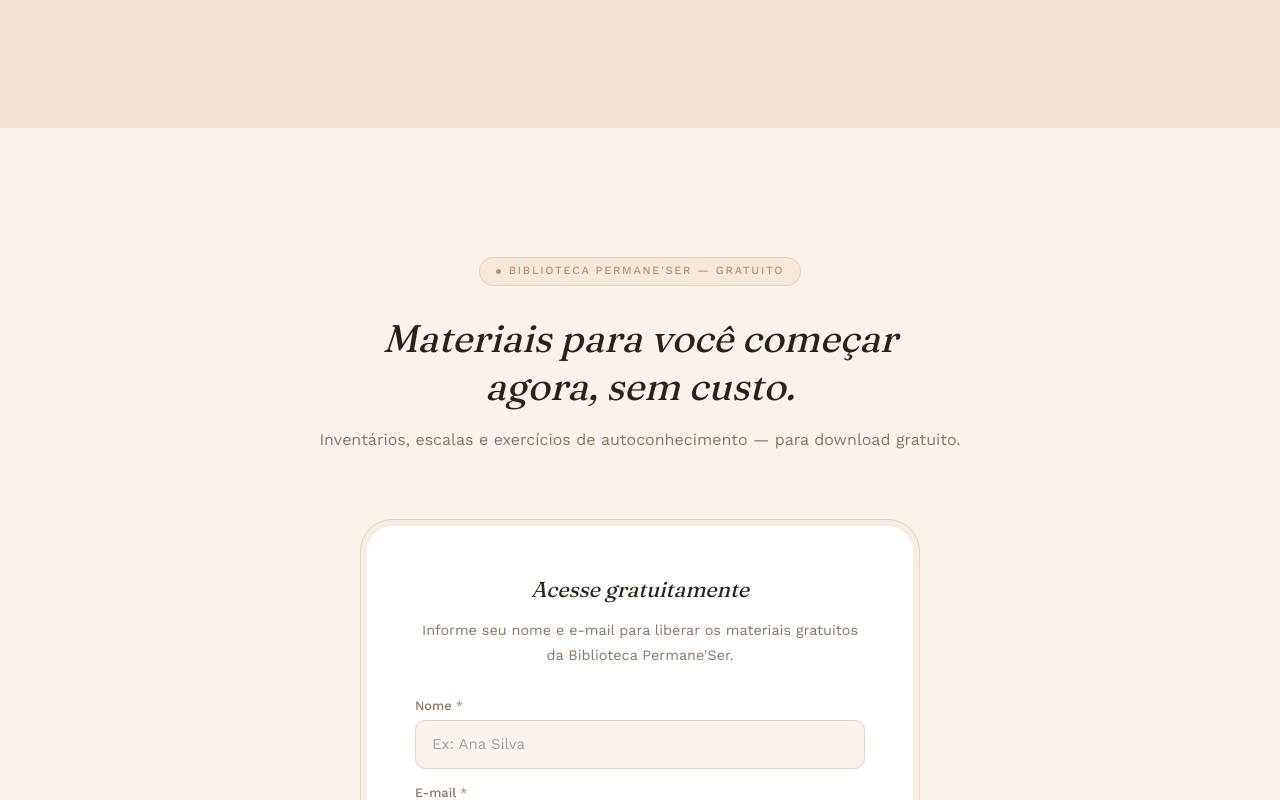
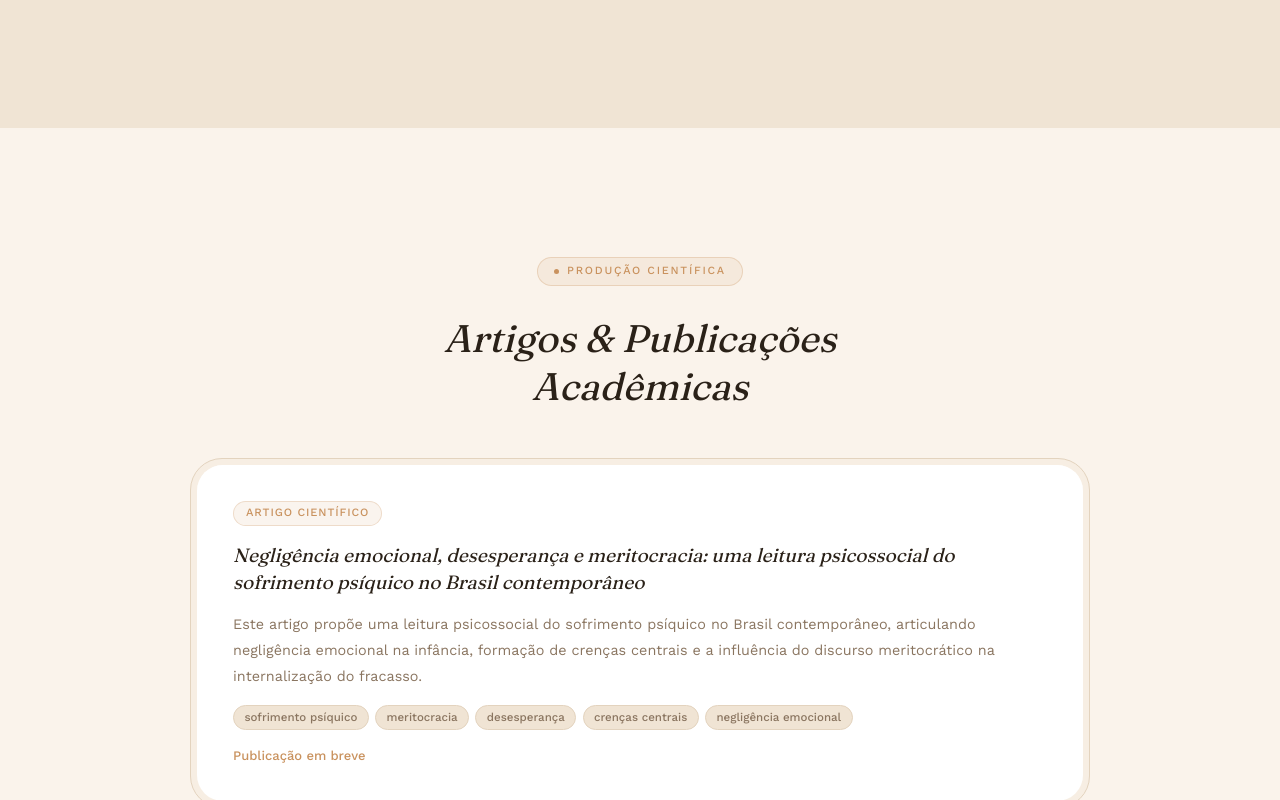
Before and after one commit to AGRyze-tech/permane-ser, a Next.js app: page /livros in a window 1280 px wide. Shown: the part 1980-2780 px from the top of the page. Built offline with nearby package versions, Linux system fonts and the light colour scheme.

Commit message:
feat: secao de artigos cientificos na pagina de livros

```diff
--- a/app/livros/page.tsx
+++ b/app/livros/page.tsx
@@ -54,6 +54,15 @@ const livros = [
     amazonLink: 'https://www.amazon.com.br/s?k=Imagem+Corporal+Arlete+Klauck', // TODO: link direto do produto
     secondLabel: 'Rick Jogos',
     secondLink: 'https://rickjogos.com.br', // TODO: link direto do produto na Rick Jogos
+  },
+]
+
+const artigos = [
+  {
+    title: 'Negligência emocional, desesperança e meritocracia: uma leitura psicossocial do sofrimento psíquico no Brasil contemporâneo',
+    resumo: 'Este artigo propõe uma leitura psicossocial do sofrimento psíquico no Brasil contemporâneo, articulando negligência emocional na infância, formação de crenças centrais e a influência do discurso meritocrático na internalização do fracasso.',
+    palavrasChave: ['sofrimento psíquico', 'meritocracia', 'desesperança', 'crenças centrais', 'negligência emocional'],
+    link: '', // TODO: link da publicação
   },
 ]
 
@@ -368,6 +377,143 @@ export default function LivrosPage() {
                         >Em desenvolvimento</button>
                       )}
                     </div>
+                  </div>
+                </div>
+              </FadeIn>
+            ))}
+          </div>
+        </div>
+      </section>
+
+      {/* ═══ ARTIGOS CIENTÍFICOS ════════════════════════ */}
+      <section style={{ background: 'var(--bg)', ...sectionPad }}>
+        <div style={{ maxWidth: 900, margin: '0 auto' }}>
+          <FadeIn style={{ textAlign: 'center', marginBottom: '3rem' }}>
+            <span style={eyebrow}><Dot /> Produção Científica</span>
+            <h2 style={{
+              fontFamily: 'var(--font-fraunces)',
+              fontWeight: 400,
+              fontStyle: 'italic',
+              fontSize: 'clamp(1.7rem, 4vw, 2.4rem)',
+              color: 'var(--text)',
+              lineHeight: 1.25,
+              maxWidth: 580,
+              margin: '0 auto',
+            }}>
+              Artigos & Publicações Acadêmicas
+            </h2>
+          </FadeIn>
+
+          <div style={{ display: 'flex', flexDirection: 'column', gap: 16 }}>
+            {artigos.map((artigo, i) => (
+              <FadeIn key={i} delay={0.05}>
+                {/* Double-bezel article card */}
+                <div style={{
+                  background: 'rgba(192,133,82,0.05)',
+                  border: '1px solid var(--border)',
+                  borderRadius: '2rem',
+                  padding: 6,
+                }}>
+                  <div style={{
+                    background: 'var(--bg-card)',
+                    borderRadius: 'calc(2rem - 6px)',
+                    boxShadow: 'inset 0 1px 1px rgba(255,255,255,0.85)',
+                    padding: 'clamp(1.5rem, 4vw, 2.25rem)',
+                    display: 'flex',
+                    flexDirection: 'column',
+                    gap: '1rem',
+                  }}>
+                    {/* Top row: badge */}
+                    <div style={{ display: 'flex', alignItems: 'center', gap: '0.75rem' }}>
+                      <span style={{
+                        fontFamily: 'var(--font-work-sans)',
+                        fontSize: '0.7rem',
+                        fontWeight: 500,
+                        letterSpacing: '0.08em',
+                        textTransform: 'uppercase' as const,
+                        color: 'var(--terracotta)',
+                        background: 'rgba(201,146,94,0.1)',
+                        border: '1px solid rgba(201,146,94,0.25)',
+                        borderRadius: 9999,
+                        padding: '0.2rem 0.75rem',
+                      }}>Artigo Científico</span>
+                    </div>
+
+                    {/* Title */}
+                    <h3 style={{
+                      fontFamily: 'var(--font-fraunces)',
+                      fontWeight: 400,
+                      fontStyle: 'italic',
+                      fontSize: 'clamp(1rem, 2.5vw, 1.2rem)',
+                      color: 'var(--text)',
+                      lineHeight: 1.4,
+                    }}>{artigo.title}</h3>
+
+                    {/* Abstract */}
+                    <p style={{
+                      fontFamily: 'var(--font-work-sans)',
+                      fontSize: '0.9rem',
+                      color: 'var(--text-muted)',
+                      lineHeight: 1.8,
+                    }}>{artigo.resumo}</p>
+
+                    {/* Keywords */}
+                    <div style={{ display: 'flex', flexWrap: 'wrap' as const, gap: '0.4rem' }}>
+                      {artigo.palavrasChave.map(kw => (
+                        <span key={kw} style={{
+                          fontFamily: 'var(--font-work-sans)',
+                          fontSize: '0.72rem',
+                          fontWeight: 500,
+                          color: 'var(--text-muted)',
+                          background: 'var(--bg-alt)',
+                          border: '1px solid var(--border)',
+                          borderRadius: 9999,
+                          padding: '0.15rem 0.65rem',
+                        }}>{kw}</span>
+                      ))}
+                    </div>
+
+                    {/* CTA */}
+                    {artigo.link ? (
+                      <a
+                        href={artigo.link}
+                        target="_blank"
+                        rel="noopener noreferrer"
+                        style={{
+                          alignSelf: 'flex-start',
+                          display: 'inline-flex',
+                          alignItems: 'center',
+                          gap: '0.3rem',
+                          fontFamily: 'var(--font-work-sans)',
+                          fontSize: '0.875rem',
+                          fontWeight: 500,
+                          color: '#fff',
+                          background: 'var(--green)',
+                          borderRadius: 9999,
+                          padding: '0.4rem 0.4rem 0.4rem 1.1rem',
+                          textDecoration: 'none',
+                          transition: `background 0.3s cubic-bezier(0.32,0.72,0,1)`,
+                        }}
+                      >
+                        Ler artigo
+                        <span style={{
+                          width: 26, height: 26,
+                          borderRadius: '50%',
+                          background: 'rgba(255,255,255,0.18)',
+                          display: 'inline-flex',
+                          alignItems: 'center',
+                          justifyContent: 'center',
+                          fontSize: '0.75rem',
+                        }}>↗</span>
+                      </a>
+                    ) : (
+                      <span style={{
+                        fontFamily: 'var(--font-work-sans)',
+                        fontSize: '0.8125rem',
+                        color: 'var(--terracotta)',
+                        fontWeight: 500,
+                      }}>Publicação em breve</span>
+                    )}
                   </div>
                 </div>
               </FadeIn>
```
